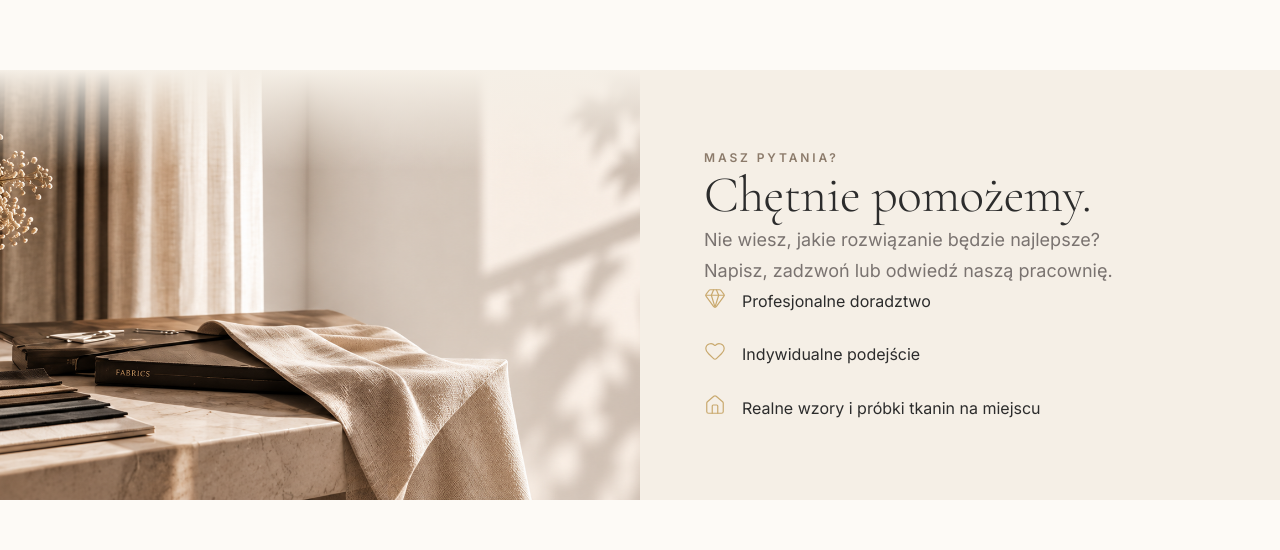
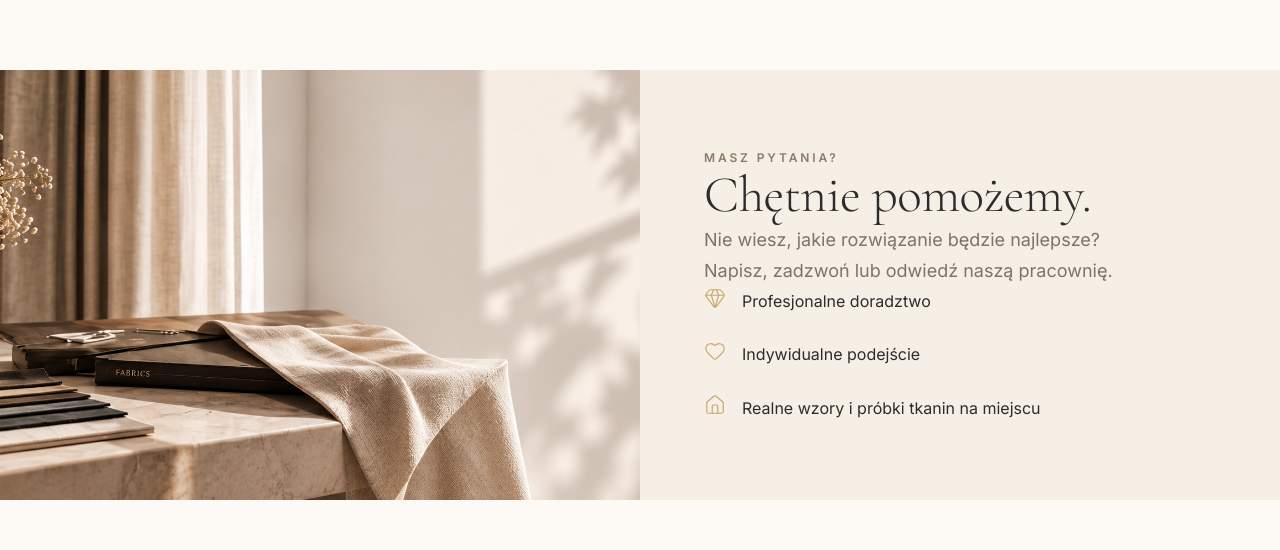
Before and after one commit to web48app/decor-prestige, a React (Vite) app in the folder decor-prestige/: page /kontakt in a window 1280 px wide. Shown: the part 1442-1992 px from the top of the page. Built offline with nearby package versions, Linux system fonts and the light colour scheme.

Commit message:
fix: remove CTA top gradients

```diff
--- a/decor-prestige/src/pages/ContactPage/ContactPage.module.css
+++ b/decor-prestige/src/pages/ContactPage/ContactPage.module.css
@@ -340,21 +340,6 @@ a.contactValue:hover {
   position: relative;
 }
 
-.ctaSection::before {
-  content: '';
-  position: absolute;
-  top: 0;
-  left: 0;
-  right: 0;
-  height: 5px;
-  background: linear-gradient(
-    to bottom,
-    var(--color-bg-secondary) 0%,
-    transparent 100%
-  );
-  z-index: 2;
-  pointer-events: none;
-}
 
 /* ---- Lewa: zdjęcie ---- */
 .ctaImageWrap {
@@ -372,22 +357,6 @@ a.contactValue:hover {
   display: block;
 }
 
-/* Subtelne kremowe wygaszenie na górze zdjęcia CTA */
-.ctaImageWrap::after {
-  content: '';
-  position: absolute;
-  top: 0;
-  left: 0;
-  right: 0;
-  height: 100px;
-  background: linear-gradient(
-    to bottom,
-    var(--color-bg-secondary) 0%,
-    rgba(247, 244, 240, 0.00) 100%
-  );
-  z-index: 1;
-  pointer-events: none;
-}
 
 /* ---- Prawa: treść ---- */
 .ctaRight {
```
